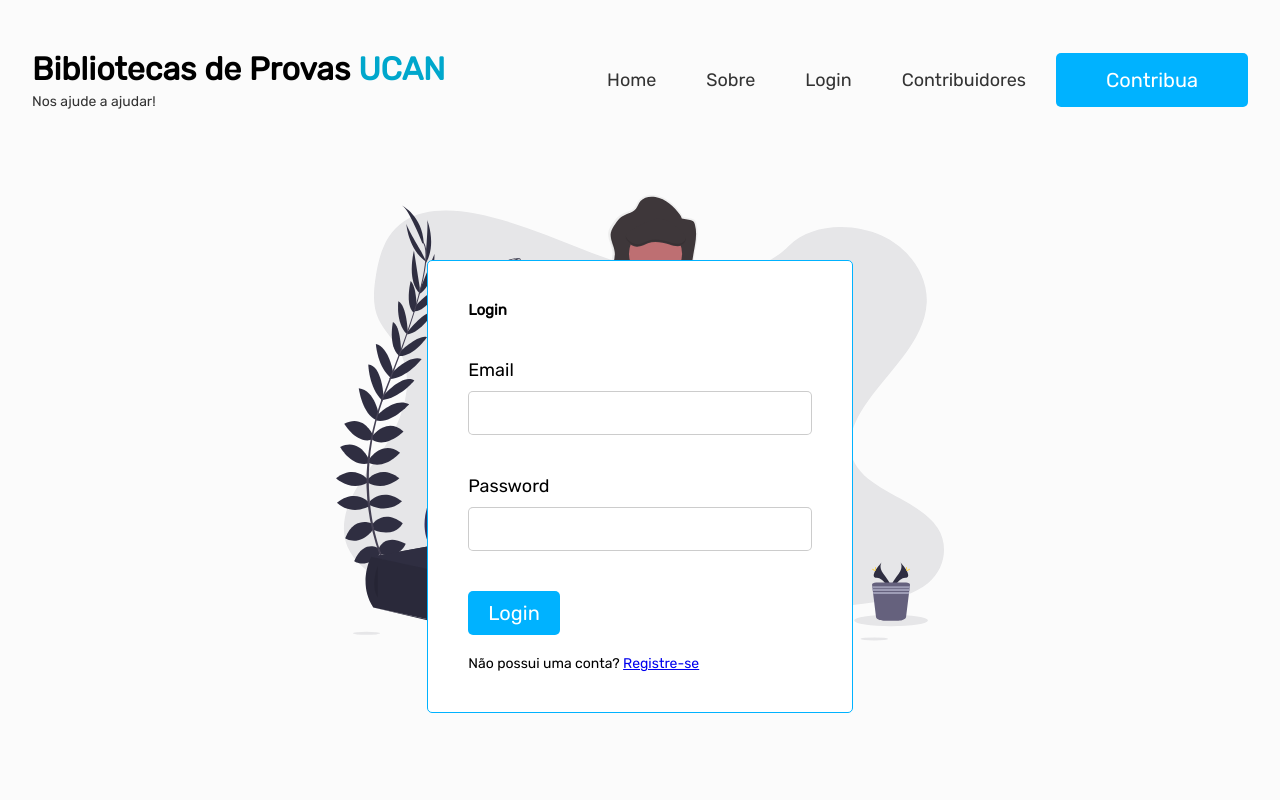
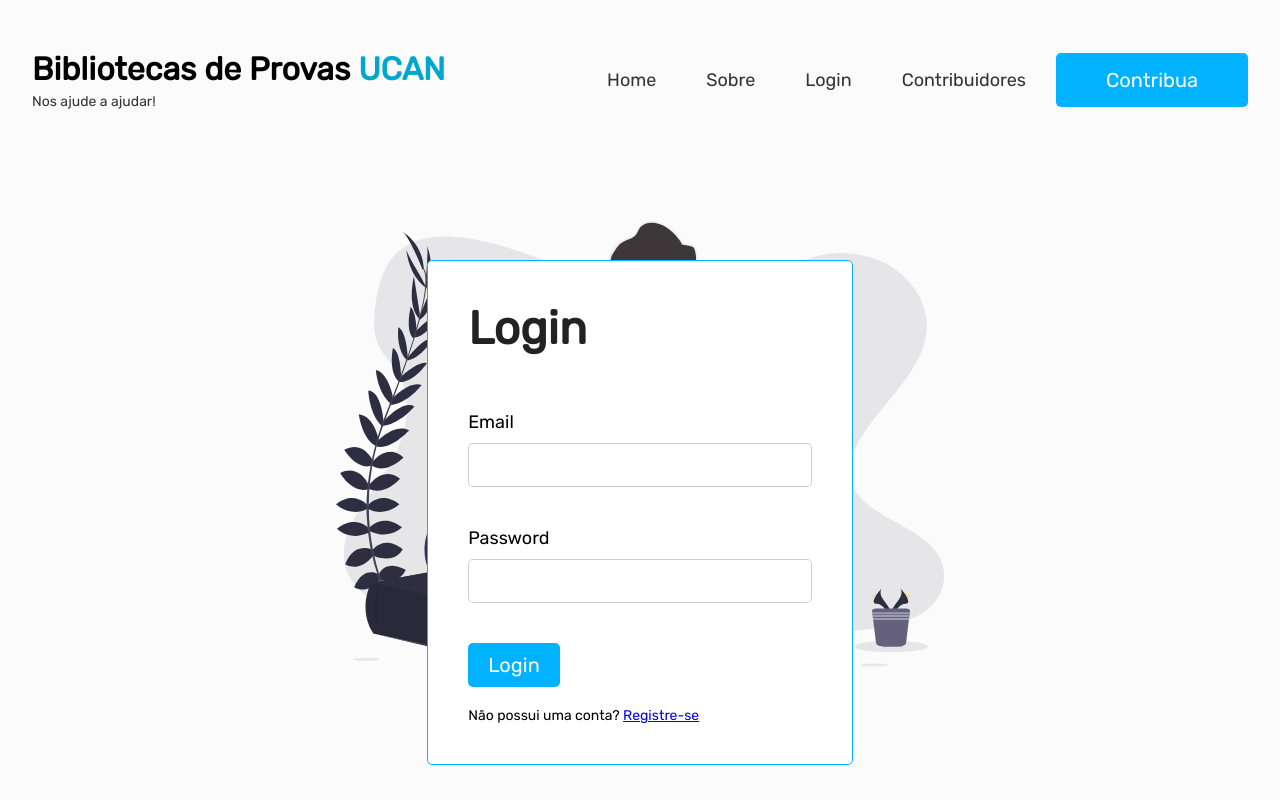
Before and after one commit to ProvasUcan/biblioteca-de-provas-e-materiais-site, a React (Create React App) app: page /biblioteca-de-provas-e-materiais-site/login in a window 1280 px wide. Built offline with nearby package versions, Linux system fonts and the light colour scheme; no server answers.

Commit message:
chore: moving to deploy state

```diff
--- a/src/css/index.css
+++ b/src/css/index.css
@@ -1425,6 +1425,12 @@ body {
   display: none;
 }
 
+.form-login-signup-heading-2 {
+  font-size: 4.6rem;
+  margin-bottom: 1.5rem;
+  color: #222;
+}
+
 
 @media screen and (max-width: 1024px) {
   .header {
@@ -1462,12 +1468,6 @@ body {
 
   .login-signup-form-img {
     width: 90% !important;
-  }
-
-  .form-login-signup-heading-2 {
-    font-size: 4.6rem;
-    margin-bottom: 1.5rem;
-    color: #222;
   }
 
   .config-form {
```
Also changed, not shown: 11 other files (tests, documents, lock files or other folders).
